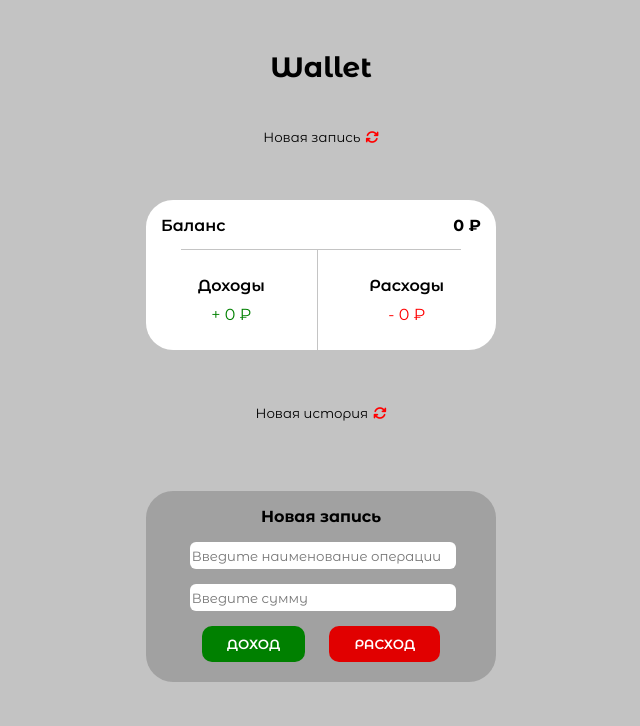
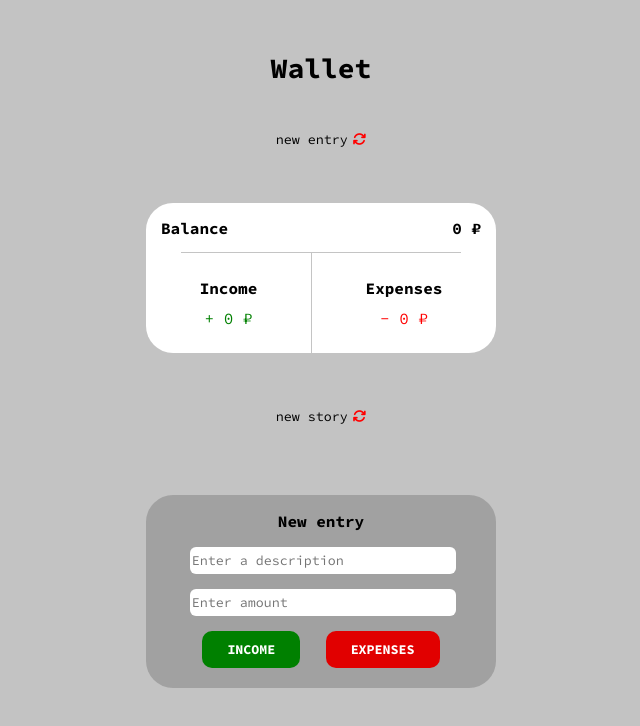
Before and after one commit to by-Egorov/-wallet, a React (Create React App) app: page / in a window 1280 px wide. Shown: the top 726 px of the page, without its empty margins (319-959 px from the left). Built offline with nearby package versions, Linux system fonts and the light colour scheme.

Commit message:
Добавил tooltip с датой и проверку на удаление

```diff
--- a/package.json
+++ b/package.json
@@ -6,6 +6,7 @@
     "@testing-library/jest-dom": "^5.16.5",
     "@testing-library/react": "^13.4.0",
     "@testing-library/user-event": "^13.5.0",
+    "@tippy.js/react": "^3.1.1",
     "mdb-ui-kit": "^6.0.0",
     "react": "^18.2.0",
     "react-dom": "^18.2.0",
--- a/public/index.html
+++ b/public/index.html
@@ -11,8 +11,7 @@
 	<link rel="manifest" href="%PUBLIC_URL%/manifest.json" />
 	<link rel="preconnect" href="https://fonts.googleapis.com">
 	<link rel="preconnect" href="https://fonts.gstatic.com" crossorigin>
-	<link href="https://fonts.googleapis.com/css2?family=Montserrat+Alternates:wght@400;500;600;700&display=swap"
-		rel="stylesheet">
+	<link href="https://fonts.googleapis.com/css2?family=Source+Code+Pro:wght@400;500;700&display=swap" rel="stylesheet">
 	<title>Wallet App</title>
 </head>
 
--- a/src/components/Wallet.jsx
+++ b/src/components/Wallet.jsx
@@ -1,11 +1,14 @@
 import React, { useState, useEffect } from 'react'
+import Tippy from '@tippy.js/react'
 import uuid from 'react-uuid'
+import 'tippy.js/dist/tippy.css'
 
 const Wallet = ({ todo, setTodo }) => {
 	const [textValue, setTextValue] = useState('')
 	const [numberValue, setNumberValue] = useState('')
 	const money = '₽'
-	const [date, setDate] = useState(JSON.parse(localStorage.getItem('date')) || ''
+	const [date, setDate] = useState(
+		JSON.parse(localStorage.getItem('date')) || ''
 	)
 
 	useEffect(() => {
@@ -40,6 +43,7 @@ const Wallet = ({ todo, setTodo }) => {
 			{
 				id: uuid(),
 				title: textValue,
+				data: new Date().toLocaleDateString(),
 				num: numberValue,
 				class: 'receivedBy',
 			},
@@ -56,6 +60,7 @@ const Wallet = ({ todo, setTodo }) => {
 			{
 				id: uuid(),
 				title: textValue,
+				data: new Date().toLocaleDateString(),
 				num: numberValue,
 				class: 'spentOn',
 			},
@@ -66,36 +71,41 @@ const Wallet = ({ todo, setTodo }) => {
 		setNumberValue('')
 	}
 	function clearHistory() {
-		setTodo(
-			[]
-		)
+		if (window.confirm('You want to delette?')) {
+			setTodo([])
+		}
+		return
 	}
 	function clearCalc() {
+		if (window.confirm('You want to delette?')) {
 			setBalance(0)
 			setCountplus(0)
 			setCountminus(0)
-		setDate(
-			new Date().toLocaleString()
-		)
+			setDate(new Date().toLocaleString())
 		}
-
+		return
+	}
 
 
 	return (
 		<div className='wrapper'>
 			<div className='header'>
 				<div className='header__title'>Wallet</div>
-				<div className="date">{date}</div>
-				<div className="clearHistory">
-						<button onClick={() => {clearCalc()}}>
-						Новая запись
-						<i class="fa fa-refresh" aria-hidden="true"></i>
+				<div className='date'>{date}</div>
+				<div className='clearHistory'>
+					<button
+						onClick={() => {
+							clearCalc()
+						}}
+					>
+						new entry
+						<i class='fa fa-refresh' aria-hidden='true'></i>
 					</button>
 				</div>
 			</div>
 			<div className='balance'>
 				<div className='balance__all'>
-					<div className='balance__all-title'>Баланс</div>
+					<div className='balance__all-title'>Balance</div>
 					<div className='balance__all-meaning'>
 						<span className='balance__all-meaning--current'>
 							{balance} {money}
@@ -103,7 +113,7 @@ const Wallet = ({ todo, setTodo }) => {
 					</div>
 				</div>
 				<div className='balance__income'>
-					<div className='balance__income-title'>Доходы</div>
+					<div className='balance__income-title'>Income</div>
 					<div className='balance__income-meaning'>
 						<span className='balance__income-meaning--current'>
 							+ {countplus} {money}
@@ -111,7 +121,7 @@ const Wallet = ({ todo, setTodo }) => {
 					</div>
 				</div>
 				<div className='balance__expenses'>
-					<div className='balance__expenses-title'>Расходы</div>
+					<div className='balance__expenses-title'>Expenses</div>
 					<div className='balance__expenses-meaning'>
 						<span className='balance__expenses-meaning--current'>
 							- {countminus} {money}
@@ -122,42 +132,50 @@ const Wallet = ({ todo, setTodo }) => {
 			<div className='story'>
 				<div className='story__title'>
 					{/* <div className="title">История</div> */}
-					<div className="clearHistory">
-						<button onClick={() => {clearHistory()}}>
-						Новая история
-						<i class="fa fa-refresh" aria-hidden="true"></i>
+					<div className='clearHistory'>
+						<button
+							onClick={() => {
+								clearHistory()
+							}}
+						>
+							new story
+							<i class='fa fa-refresh' aria-hidden='true'></i>
 						</button>
 					</div>
 				</div>
 
 				<ul className='story__list'>
 					{todo.map((item) => (
+						<Tippy content={item.data}>
 							<li
 								key={item.id}
 								className={'story__item-income ' + item.class}
 							>
 								<span className='story__item-title'>{item.title}</span>
-							<span className='income__number'>{item.num} ₽</span>
+								<span className='income__number'>
+									{item.num} {money}
+								</span>
 							</li>
+						</Tippy>
 					))}
 				</ul>
 			</div>
 			<div className='operation'>
 				<div className='operation__title'>
-					<p>Новая запись</p>
+					<p>New entry</p>
 				</div>
 				<div className='operation__form'>
 					<input
 						className='operation__form--text'
 						type='text'
-						placeholder='Введите наименование операции'
+						placeholder='Enter a description'
 						value={textValue}
 						onChange={(e) => setTextValue(e.target.value)}
 					/>
 					<input
 						className='operation__form--num'
 						type='text'
-						placeholder='Введите сумму'
+						placeholder='Enter amount'
 						value={numberValue}
 						onChange={(e) => setNumberValue(e.target.value)}
 					/>
@@ -168,7 +186,7 @@ const Wallet = ({ todo, setTodo }) => {
 								addTodo()
 							}}
 						>
-							Доход
+							income
 						</button>
 						<button
 							className='operation__buttons--expenses'
@@ -176,7 +194,7 @@ const Wallet = ({ todo, setTodo }) => {
 								addTodoR()
 							}}
 						>
-							Расход
+							expenses
 						</button>
 					</div>
 				</div>
--- a/src/index.scss
+++ b/src/index.scss
@@ -1,6 +1,6 @@
 body {
 	margin: 50px 0;
-	font-family: 'Montserrat Alternates', sans-serif;
+	font-family: 'Source Code Pro', monospace;
 	-webkit-font-smoothing: antialiased;
 	-moz-osx-font-smoothing: grayscale;
 	background: #c3c3c3;
```
Also changed, not shown: 1 other file (tests, documents, lock files or other folders). Lines whose indentation alone changed are shown as unchanged.
